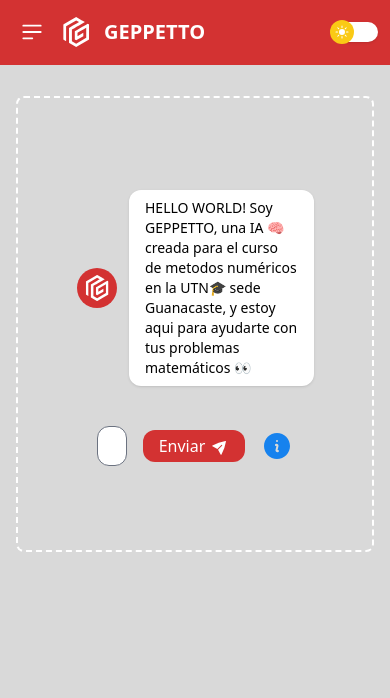
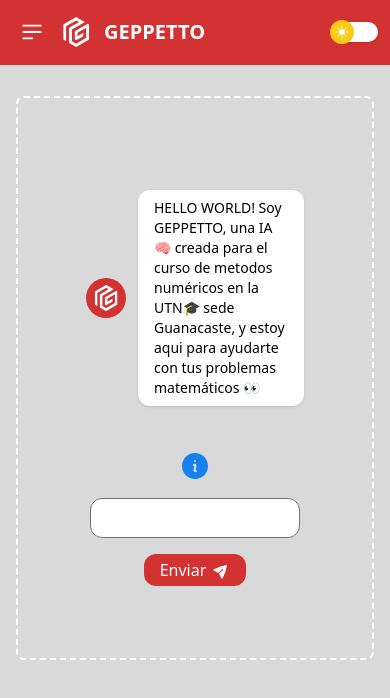
Before and after one commit to JordyV23/GEPPETO-FRONTEND, a React (Vite) app: page /geppetto/problemsolver in a window 390 px wide. Shown: the top 698 px of the page. Built offline with nearby package versions, Linux system fonts and the light colour scheme; what @reactour/tour would draw is missing.

Commit message:
Cambios realizados: -Correccion en error en responsive al ver la app desde un dispositivo movil

```diff
--- a/src/calculadora/components/InputMessageComponent.jsx
+++ b/src/calculadora/components/InputMessageComponent.jsx
@@ -58,7 +58,7 @@ export const InputMessageComponent = () => {
 
         // Verifica el status de la respuesta de la API
         if (datos.Status === "true") {
-          if ((datos.Respuesta === "")) {
+          if (datos.Respuesta === "") {
             addMessage("GEPPETTO", "Lo siento, desconozco la respuesta🙃🫤");
           } else {
             addMessage("GEPPETTO", datos.Respuesta);
@@ -87,8 +87,9 @@ export const InputMessageComponent = () => {
 
   return (
     <>
-      <div className="flex flex-row items-center h-16 rounded-xl w-full px-4">
-        <div className="flex-grow ml-4">
+      <div className="flex flex-col md:flex-row items-center md:h-16 rounded-xl w-full px-4">
+        <ImageModal imagenes={imagenes} />
+        <div className="flex-grow mb-4 md:mb-0 md:ml-4 md:w-3/5">
           <div className="relative w-full">
             <input
               id="inputMessage"
@@ -97,17 +98,17 @@ export const InputMessageComponent = () => {
               value={message}
               onChange={updateValue}
               onKeyDown={(e) => e.key === "Enter" && onSendMessage()}
-              className="flex w-full border rounded-xl focus:outline-none focus:border-indigo-300 pl-4 h-10"
+              className="flex w-full min-w-[100px] md:min-w-0 border rounded-xl focus:outline-none focus:border-indigo-300 pl-4 h-10"
             />
           </div>
         </div>
 
-        <div className="ml-4">
+        <div className="md:ml-4 md:w-2/5">
           <button
             id="sendBtn"
             disabled={loading}
             onClick={onSendMessage}
-            className="flex items-center justify-center bg-light-accent hover:bg-light-accent-2 dark:bg-dark-accent dark:hover:bg-dark-accent-dark rounded-xl text-white px-4 py-1 flex-shrink-0"
+            className="flex items-center justify-center bg-light-accent hover:bg-light-accent-2 dark:bg-dark-accent dark:hover:bg-dark-accent-dark rounded-xl text-white px-4 py-1 w-full md:w-auto"
           >
             <span>Enviar</span>
             <span className="ml-2">
@@ -115,8 +116,6 @@ export const InputMessageComponent = () => {
             </span>
           </button>
         </div>
-
-        <ImageModal imagenes={imagenes} />
       </div>
     </>
   );
```
